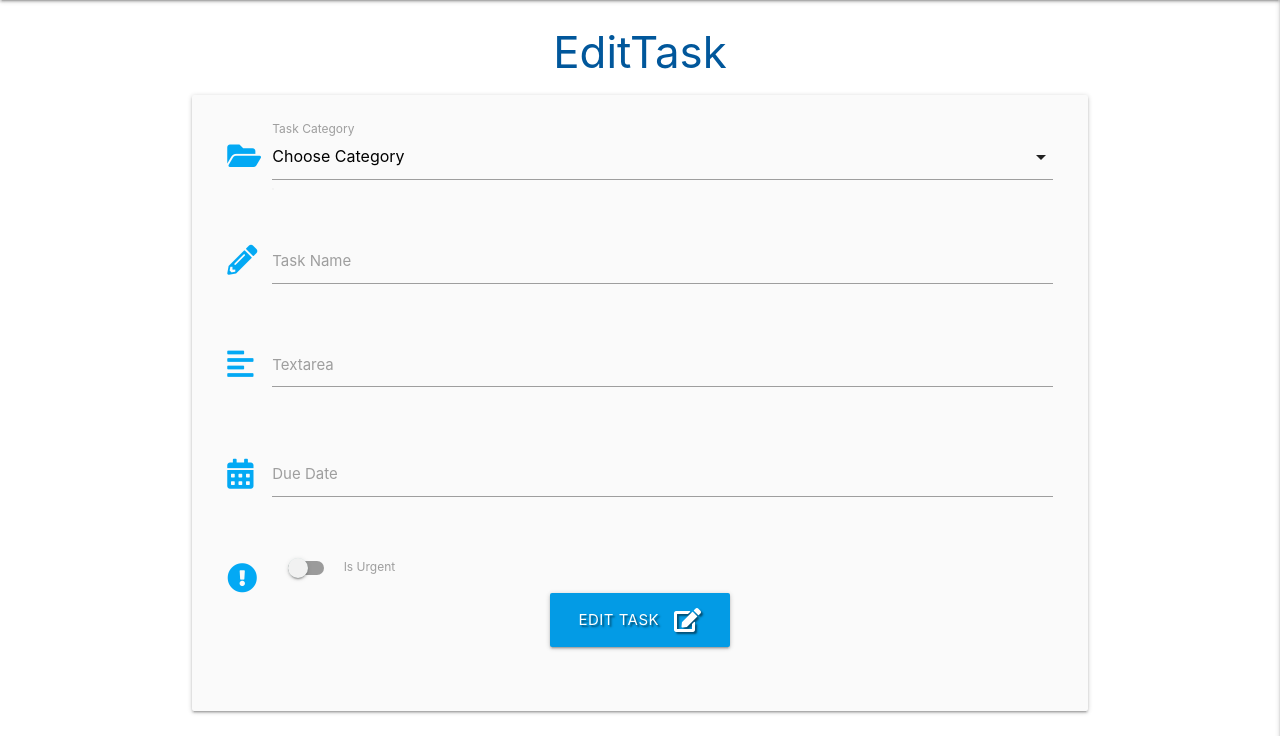
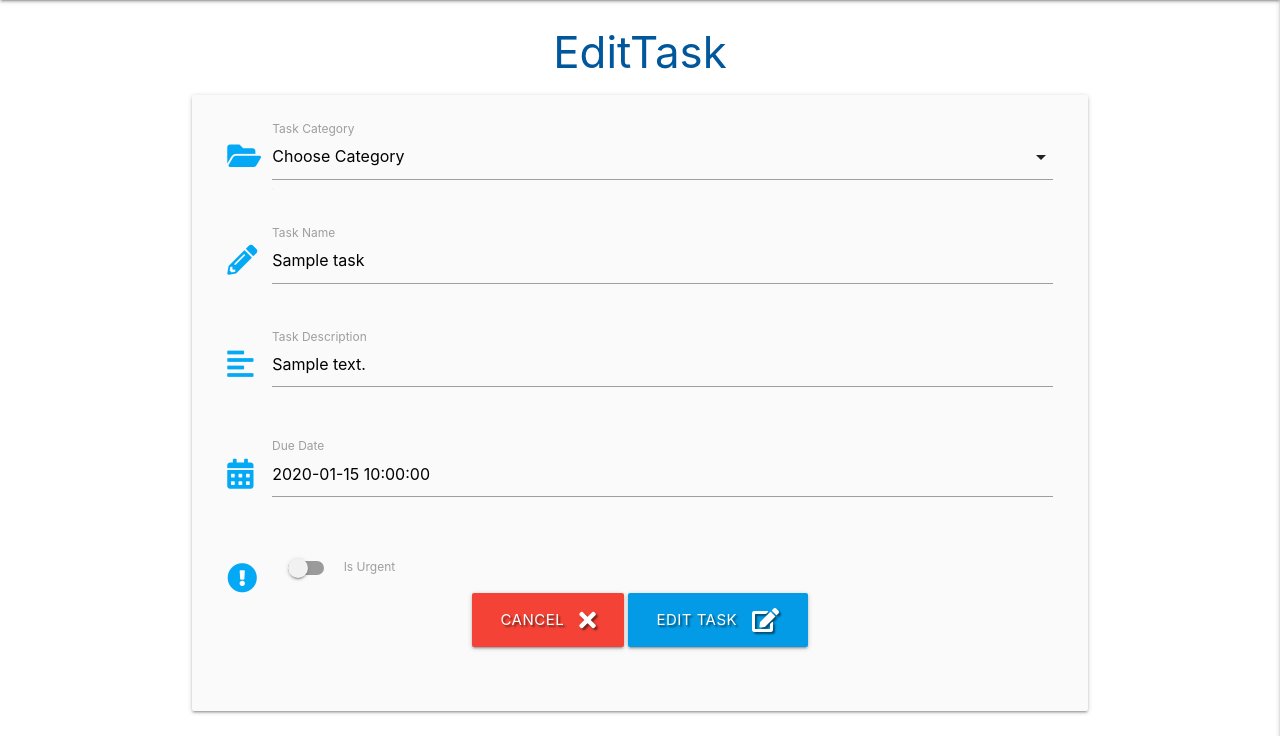
Before and after one commit to 2ndborn/flask-task-manager, a Flask app: template templates/edit_task.html in a window 1280 px wide. Shown: the part 64-800 px from the top of the page. Run offline with Flask 3, Linux system fonts and the light colour scheme; the template is opened without the code that fills it: most values are stand-ins (such as "Sample title", 1, 10 or a date in 2020); some libraries are stand-ins or nearby versions.

Commit message:
Bind data to the Edit Task form

```diff
--- a/templates/edit_task.html
+++ b/templates/edit_task.html
@@ -10,9 +10,13 @@
                 <div class="input-field col s12">
                     <i class="fas fa-folder-open prefix light-blue-text darken-4"></i>
                     <select id="category_name" name="category_name" class="validate" required>
-                        <option value="" disabled selected>Choose Category</option>
+                        <option value="" selected>Choose Category</option>
                         {% for category in categories %}
-                            <option value="{{ category.category_name }}">{{ category.category_name }}</option>
+                            {% if category.category_name == task.category_name %}
+                                <option value="{{ category.category_name }}" selected>{{ category.category_name }}</option>
+                            {% else %}
+                                <option value="{{ category.category_name }}">{{ category.category_name }}</option>
+                            {% endif %}
                         {% endfor %}
                     </select>
                     <label for="category_name">Task Category</label>
@@ -23,7 +27,8 @@
                 <div class="input-field col s12">
                     <i class="fas fa-pencil-alt prefix light-blue-text darken-4"></i>
                     <input id="task_name" name="task_name" minlength="5"
-                    maxlength="50" type="text" class="validate" required>
+                    maxlength="50" value="{{ task.task_name }}"
+                    type="text" class="validate" required>
                     <label for="task_name">Task Name</label>
                 </div>
             </div>
@@ -33,26 +38,32 @@
                     <i class="fas fa-align-left prefix light-blue-text darken-4"></i>
                     <textarea id="task_description" name="task_description"
                     minlength="5" maxlength="200"
-                    class="materialize-textarea validate" required></textarea>
-                    <label for="task_description">Textarea</label>
+                    class="materialize-textarea validate"
+                    required>{{- task.task_description -}}</textarea>
+                    <label for="task_description">Task Description</label>
                 </div>
             </div>
             <!--date picker-->
             <div class="row">
                 <div class="input-field col s12">
                     <i class="fas fa-calendar-alt prefix light-blue-text darken-4"></i>
-                    <input id="due_date" name="due_date" type="text" class="datepicker validate" required>
+                    <input id="due_date" name="due_date" type="text" value="{{ task.due_date }}" class="datepicker validate" required>
                     <label for="due_date">Due Date</label>
                 </div>
             </div>
-            <!--is_urgent-->
+            <!--is_urgent toggle-->
             <div class="row">
                 <div class="input-field col s12">
                     <!-- Switch -->
                     <div class="switch">
                         <i class="fas fa-exclamation-circle prefix light-blue-text darken-4"></i>
                         <label for="is_urgent">
-                            <input type="checkbox" id="is_urgent" name="is_urgent">
+                            {% if task.is_urgent == "on" %}
+                                <input type="checkbox" id="is_urgent" name="is_urgent"checked>
+                            {% else %}
+                                <input type="checkbox" id="is_urgent" name="is_urgent">
+                            {% endif %}
+
                             <span class="lever"></span>
                             Is Urgent
                         </label>
@@ -61,6 +72,10 @@
                 <!--submit button-->
                 <div class="row">
                     <div class="col s12 center-align">
+                        <!--cancel button-->
+                        <a href="{{ url_for('get_tasks') }}" class="btn-large red text-shadow">
+                            Cancel <i class="fas fa-times circle right"></i>
+                        </a>
                         <button type="submit" class="btn-large light-blue darken-1 text-shadow">
                             Edit Task <i class="fas fa-edit right"></i>
                         </button>
```
